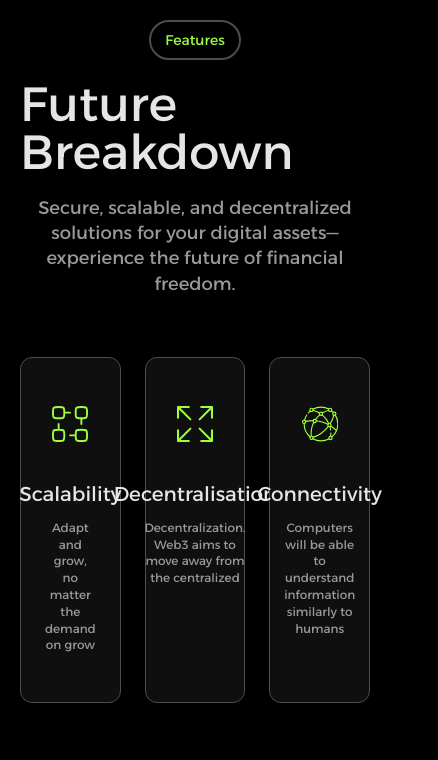
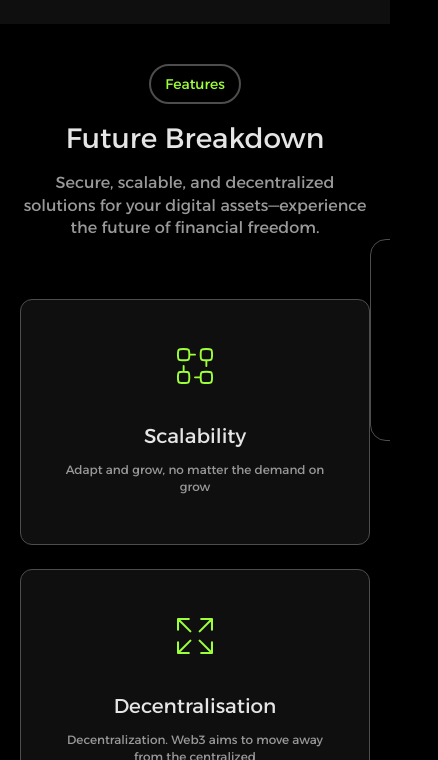
Before and after one commit to Dmitry-1408/DeFiWay, a website: page src/html/index.html in a window 390 px wide. Shown: the part 1051-1811 px from the top of the page, 438 px wide, since content can reach past the window. Drawn offline with nearby package versions, Linux system fonts and the light colour scheme; files that its build step writes are made by us from their sources; files whose address does not match are found by name; a web font is replaced by a local one.

Commit message:
адаптив 768 methods

```diff
--- a/src/html/2_main.html
+++ b/src/html/2_main.html
@@ -1,9 +1,9 @@
 <main class="main">
      @@include('2-1_partners.html')
      @@include('2-2_methods.html')
-     @@include('2-3_statistics.html')
+     <!-- @@include('2-3_statistics.html')
      @@include('2-4_blockchain.html')
      @@include('2-5_swiper.html')
      @@include('2-6_spoiler.html')
-     @@include('2-7_workflow.html')
+     @@include('2-7_workflow.html') -->
 </main>
--- a/src/sass/_button.sass
+++ b/src/sass/_button.sass
@@ -66,6 +66,8 @@
      border-radius: 2.4rem
      &:hover
           background-color: variables.$gray-3
+     @include variables.respond(tablet)
+          margin: 0 auto
 
 .btn-text
      font-family: fonts.$font-face_400
--- a/src/sass/_header.sass
+++ b/src/sass/_header.sass
@@ -70,6 +70,10 @@
      @include variables.respond(desktop)
           height: 100%
           padding: 3rem 0
+     @include variables.respond(tablet)
+          display: flex
+          flex-wrap: wrap
+          justify-content: center
 
 .left-side
      align-self: center
@@ -78,6 +82,8 @@
      gap: 4rem
      @include variables.respond(desktop)
           gap: 2rem
+     @include variables.respond(tablet)
+          text-align: center
 
 .title-1
      font-family: fonts.$font-face_700
@@ -86,6 +92,8 @@
      line-height: 110%
      @include variables.respond(desktop)
           font-size: 5rem
+     @include variables.respond(tablet)
+          font-size: 4rem
 
 .subtitle
      font-family: fonts.$font-face_400
@@ -93,14 +101,23 @@
      color: variables.$gray-1
      max-width: 60rem
      line-height: 140%
+     @include variables.respond(tablet)
+          font-size: 1.6rem
 
 .btn-wrap
      display: flex
      justify-content: flex-start
      gap: 2rem
+     @include variables.respond(tablet)
+          flex-direction: column
+          align-items: center
+          padding-bottom: 3.2rem
 
 /* контент правая часть */
 .right-side
      grid-column: 2/3
      @include variables.respond(desktop)
           align-self: center
+     @include variables.respond(tablet)
+          img
+               width: 30rem
--- a/src/sass/_methods.sass
+++ b/src/sass/_methods.sass
@@ -7,6 +7,9 @@
      padding-top: 8rem
      @include variables.respond(desktop)
           padding-top: 6rem
+     @include variables.respond(tablet)
+          padding-top: 4rem
+          text-align: center
 
 .methods
      padding-top: 8rem
@@ -18,6 +21,10 @@
      @include variables.respond(desktop)
           padding-top: 6rem
           padding-bottom: 6rem
+     @include variables.respond(tablet)
+          display: flex
+          flex-wrap: wrap
+          justify-content: center
 
 .methods-icon
      width: 3.6rem
@@ -48,6 +55,8 @@
      border: solid .1rem variables.$gray-2
      border-radius: 1.2rem
      background-color: variables.$gray-4
+     @include variables.respond(desktop)
+          width: 100%
 
 .card-1
      grid-column: 1/5
--- a/src/sass/_partners.sass
+++ b/src/sass/_partners.sass
@@ -22,6 +22,8 @@
           flex-wrap: wrap
           justify-content: center
           gap: 7.2rem
+          @include variables.respond(tablet)
+               gap: 1rem
 
 .partner
      display: flex
--- a/src/sass/_top-section.sass
+++ b/src/sass/_top-section.sass
@@ -16,6 +16,8 @@
      font-family: fonts.$font-face_400
      font-size: 4.8rem
      color: variables.$white
+     @include variables.respond(tablet)
+          font-size: 2.8rem
 
 .paragraph-section
      font-family: fonts.$font-face_400
@@ -23,3 +25,5 @@
      line-height: 140%
      color: variables.$gray-1
      text-align: center
+     @include variables.respond(tablet)
+          font-size: 1.6rem
--- a/src/sass/_variables.sass
+++ b/src/sass/_variables.sass
@@ -22,4 +22,4 @@ $gray-4: rgb(15, 15, 15)
     @media (max-width: 1023px)
       @content
 
-//@include variables.respond(desktop)
+//@include variables.respond(tablet)
```
